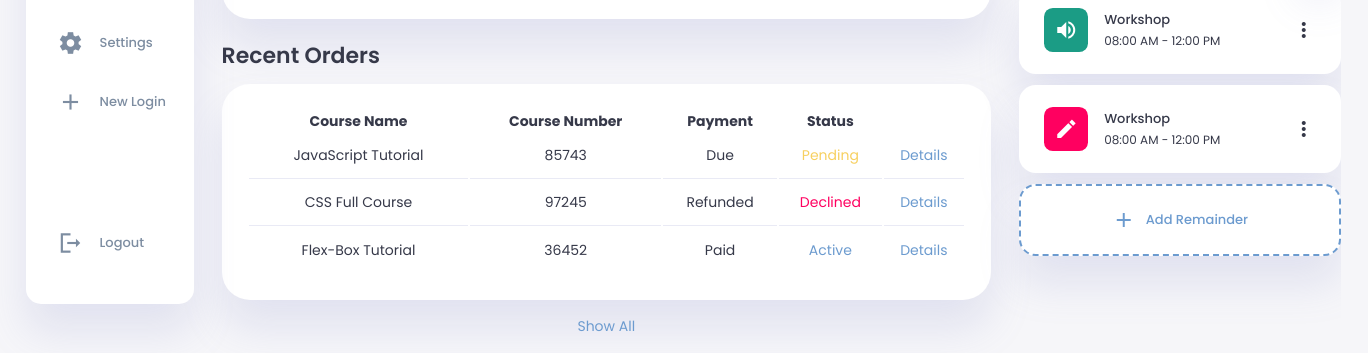
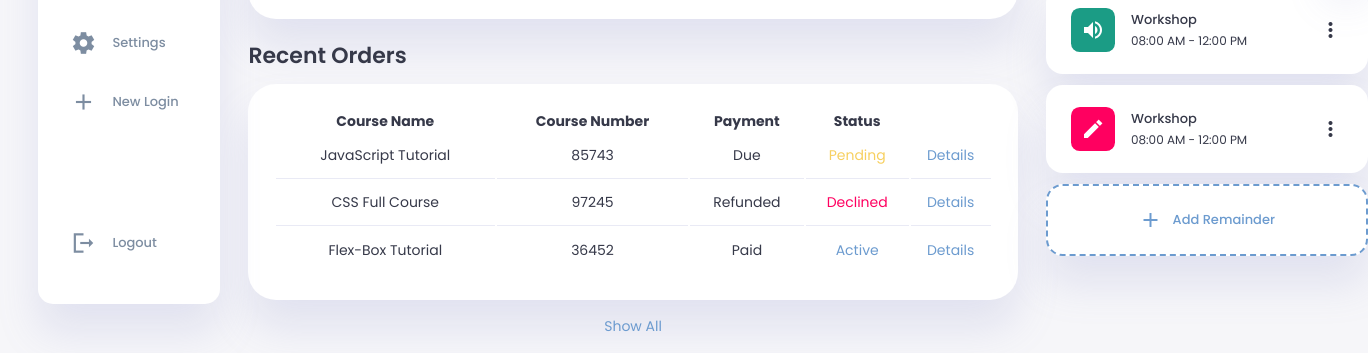
Before and after one commit to hamzakamran456/DashBoard_Page, a plain HTML site: page index.html in a window 1280 px wide. Shown: the part 479-832 px from the top of the page, 1368 px wide, since content can reach past the window. Drawn offline with Linux system fonts and the light colour scheme.

Commit message:
style container setting

```diff
--- a/style.css
+++ b/style.css
@@ -114,10 +114,10 @@ b {
 }
 
 .container {
-    width: 96%;
+    width: 94%;
     margin: 0 auto;
     display: grid;
-    grid-template-columns: 12rem auto 23rem;
+    grid-template-columns: 13rem auto 23rem;
     gap: 28px;
 }
 
```
